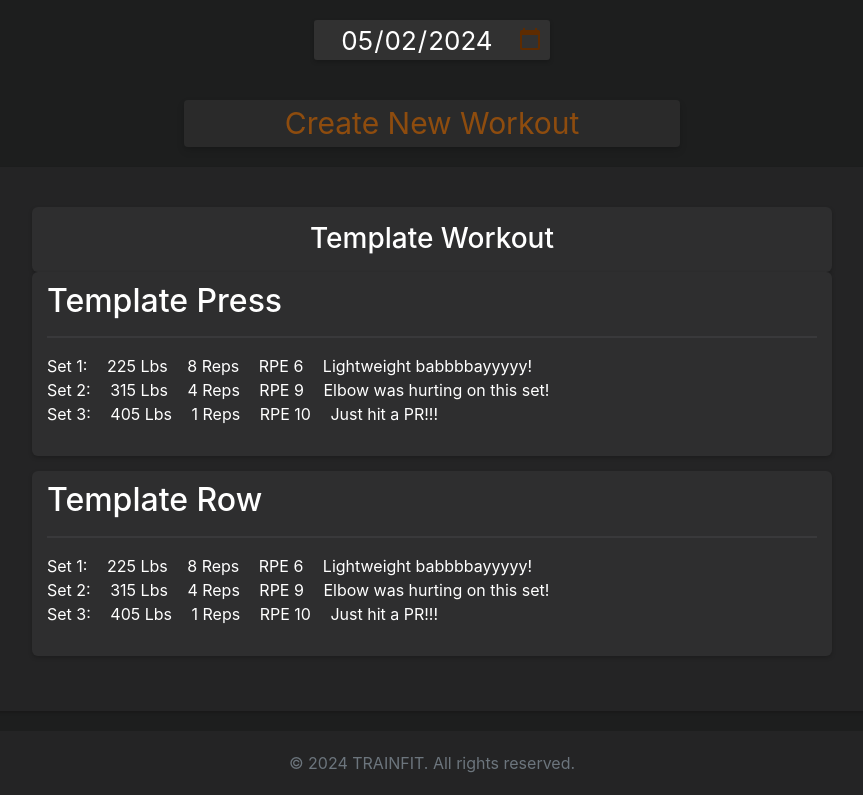
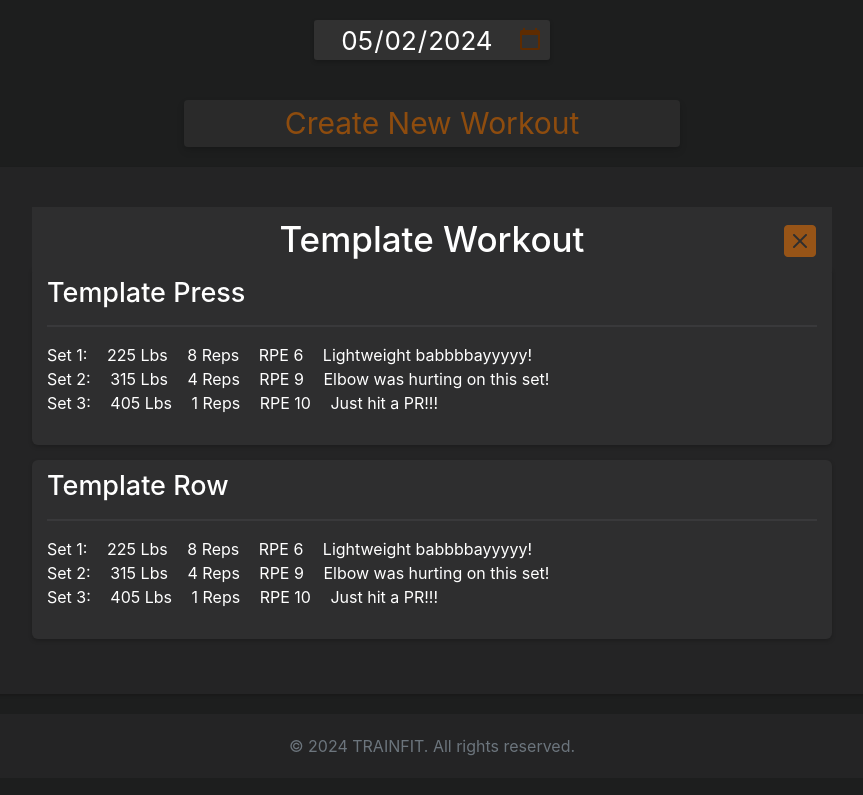
Before and after one commit to Cj-6/TrainFit, a Flask app: page /workout?date=2024-05-02 in a window 1280 px wide. Shown: the part 58-853 px from the top of the page, without its empty margins (208-1071 px from the left). After the commit the page ends 814 px from the top, so only its background shows below. Run offline with Flask 3, Linux system fonts and the light colour scheme; some libraries are stand-ins or nearby versions.

Commit message:
finidhing delete function

```diff
--- a/app.py
+++ b/app.py
@@ -94,6 +94,12 @@ def workout():
         ]
     }]
     return render_template('workout.html', active_page='workout', workouts=workouts, date=date)
+
+@app.post('/delete-workout')
+def delete_workout_by_id():
+    workoutID = request.form.get('workout_id')
+    workout_repo.delete_workout_by_id(workoutID)
+    return redirect(url_for('workout'))
 
 @app.post('/workout')
 def adddate():
--- a/static/css/styles.css
+++ b/static/css/styles.css
@@ -156,10 +156,33 @@ input[type="date"]:hover::-webkit-calendar-picker-indicator {
 
 /* Workout Title Container */
 div.container.info-container.workout-title-container {
+    display: flex;
+    justify-content: center;
+    align-items: center;
+    width: 800px;
     margin: 0 auto;
     padding-top: 12px;
     padding-bottom: 5px;
+    position: relative;
+    box-shadow: none;
+    border-radius: 0;
+    margin-bottom: -5px;
+
 }
+
+.delete-workout{
+    position: absolute;
+    right: 10px;
+    bottom: 5px;
+
+}
+
+button.delete-workout{
+    background: transparent;
+    border: none;
+}
+
+
 
 .container.info-container.workout{
     padding-bottom: 30px;
@@ -170,6 +193,7 @@ div.container.info-container.workout-title-container {
     align-items: center;
     justify-content: center;
     height: 5vh;
+    font-size: 35px;
 }
 
 /* Form Styles */
@@ -254,6 +278,7 @@ div.container.info-container.workout-title-container {
 .set-span{
     margin-right: 15px;
 }
+
 
 /* Add Workout Styles */
 .addworkout {
@@ -368,7 +393,10 @@ div.container.info-container.workout-title-container {
 /* Info Container Title Styles */
 .info-container-title {
     padding: 10px 0 0 0;
+    font-size: 27px;
 }
+
+
 
 /* Servings and Calories Styles */
 #servings,
--- a/static/javascript/script.js
+++ b/static/javascript/script.js
@@ -1,12 +1,9 @@
 // ---------------------- add workout page -----------------------------------
 
-var calendarElemenet = document.getElementById('calendar');
-if(calendarElemenet){
-  document.getElementById('calendar').addEventListener('change', function() {
-    document.getElementById('dateForm').submit();
-  });
+
+function submitForm() {
+  document.getElementById('dateForm').submit();
 }
-
 
 // adds a new container for an exercise
 const addExerciseBtn = document.querySelector(".d-flex.justify-content-center.align-items-center");
--- a/templates/workout.html
+++ b/templates/workout.html
@@ -29,6 +29,10 @@
 <div class="parent-container workout">
     <div class="container info-container workout-title-container">
         <h3 class="workout-name">{{ workout.name }}</h3>
+        <form action="/delete-workout" method="POST">
+            <input type="hidden" name="workout_id" value="{{ workout.workoutid }}">
+            <button type="submit" class="delete-workout"><i class="bi bi-x-square-fill"></i></button>
+        </form>
     </div>
     {% for exercise in workout.exercises %}
     <div class="container info-container workout">
```
Also changed, not shown: repositories/workout_repo.py (+8 -0 lines).
